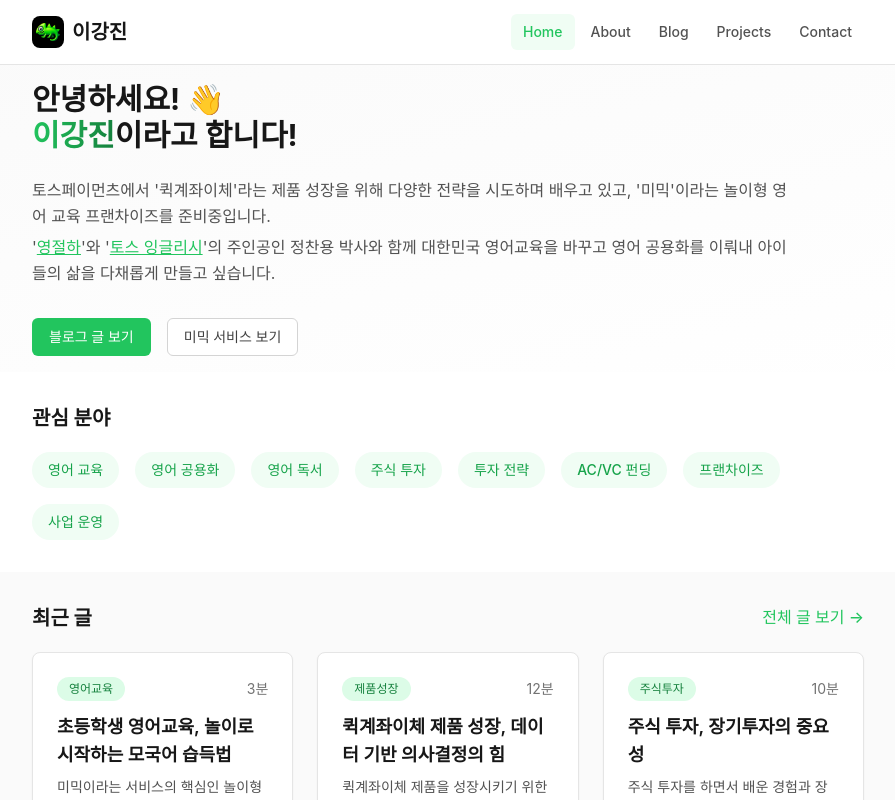
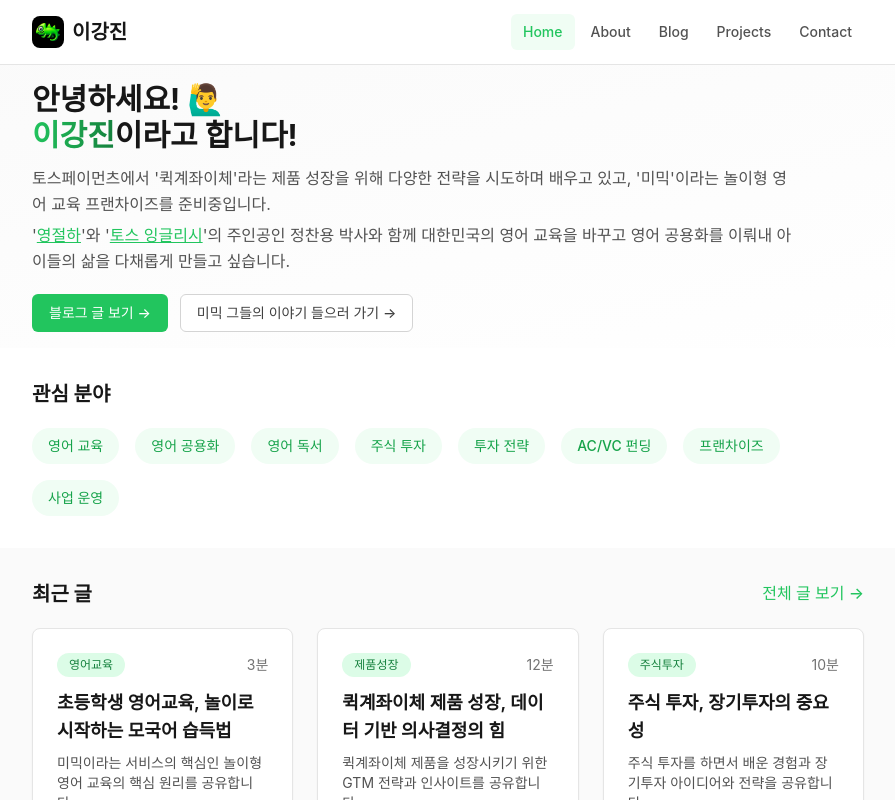
Before and after one commit to Wakeupjin/wakeupjin.github.io, a Next.js app: page / in a window 1280 px wide. Shown: the top 800 px of the page, without its empty margins (192-1087 px from the left). Built offline with nearby package versions, Linux system fonts and the light colour scheme.

Commit message:
Update emoji: change 👋 to 🙋‍♂️ for more professional greeting

```diff
--- a/pages/index.tsx
+++ b/pages/index.tsx
@@ -42,22 +42,22 @@ const HomePage = () => {
       <section className="py-4 bg-gradient-to-br from-gray-50 to-white">
         <div className="container-custom">
           <div className="max-w-3xl">
-            <h1 className="text-2xl md:text-3xl font-bold text-gray-900 mb-6">
-              안녕하세요! 👋<br />
+            <h1 className="text-2xl md:text-3xl font-bold text-gray-900 mb-3">
+              안녕하세요! 🙋‍♂️<br />
               <span className="text-gradient">이강진</span>이라고 합니다!
             </h1>
-            <div style={{ marginTop: '24px' }} className="text-m text-gray-600 mb-8 leading-relaxed">
+            <div className="text-m text-gray-600 mb-5 leading-relaxed">
             <p>토스페이먼츠에서 '퀵계좌이체'라는 제품 성장을 위해 다양한 전략을 시도하며 배우고 있고,
               '미믹'이라는 놀이형 영어 교육 프랜차이즈를 준비중입니다.</p>
                <p style={{ marginTop: '5px' }}>'<a href="https://namu.wiki/w/%EC%98%81%EC%96%B4%EA%B3%B5%EB%B6%80%20%EC%A0%88%EB%8C%80%EB%A1%9C%20%ED%95%98%EC%A7%80%EB%A7%88%EB%9D%BC!" target="_blank" rel="noopener noreferrer" className="text-primary-600 hover:text-primary-700 underline">영절하</a>'와 '<a href="https://www.veritas-a.com/news/articleView.html?idxno=4717" target="_blank" rel="noopener noreferrer" className="text-primary-600 hover:text-primary-700 underline">토스 잉글리시</a>'의 주인공인 정찬용 박사와 함께
-               대한민국 영어교육을 바꾸고 영어 공용화를 이뤄내 아이들의 삶을 다채롭게 만들고 싶습니다.</p>
+               대한민국의 영어 교육을 바꾸고 영어 공용화를 이뤄내 아이들의 삶을 다채롭게 만들고 싶습니다.</p>
             </div>
-            <div className="flex flex-col sm:flex-row gap-4">
+            <div className="flex flex-col sm:flex-row gap-3">
               <Link href="/blog" className="btn-primary">
-                블로그 글 보기
+                블로그 글 보기 →
               </Link>
               <Link href="/projects" className="btn-secondary">
-                미믹 서비스 보기
+                미믹 그들의 이야기 들으러 가기 →
               </Link>
             </div>
           </div>
--- a/pages/projects.tsx
+++ b/pages/projects.tsx
@@ -11,7 +11,7 @@ const ProjectsPage = () => {
   return (
     <Layout
       title="Projects - 이강진"
-      description="미믹 프랜차이즈와 토스페이먼츠에서 진행한 프로젝트들을 소개합니다."
+      description="미믹의 탄생 배경과 정찬용과 이강진의 이야기를 공유합니다."
     >
       {/* 준비중 모달 */}
       {showModal && (
```
